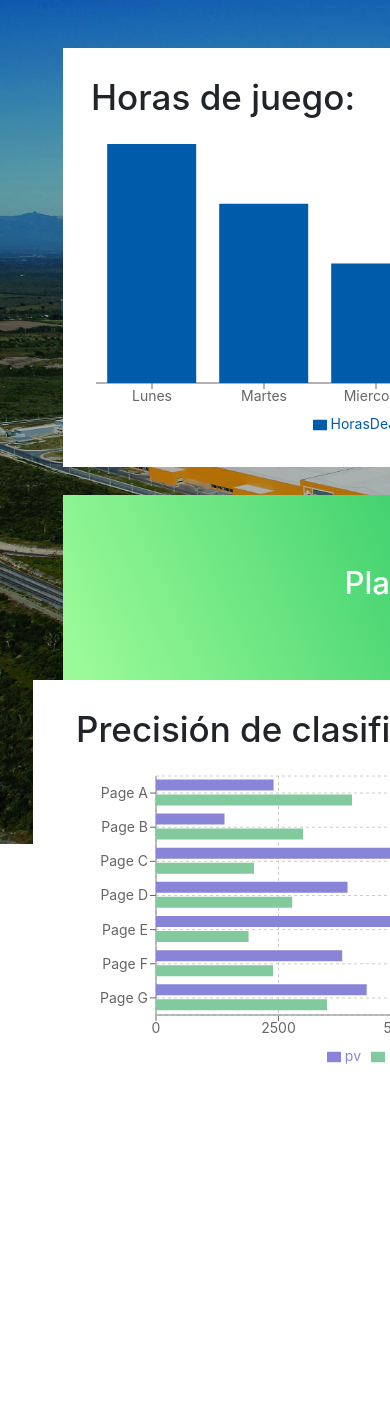
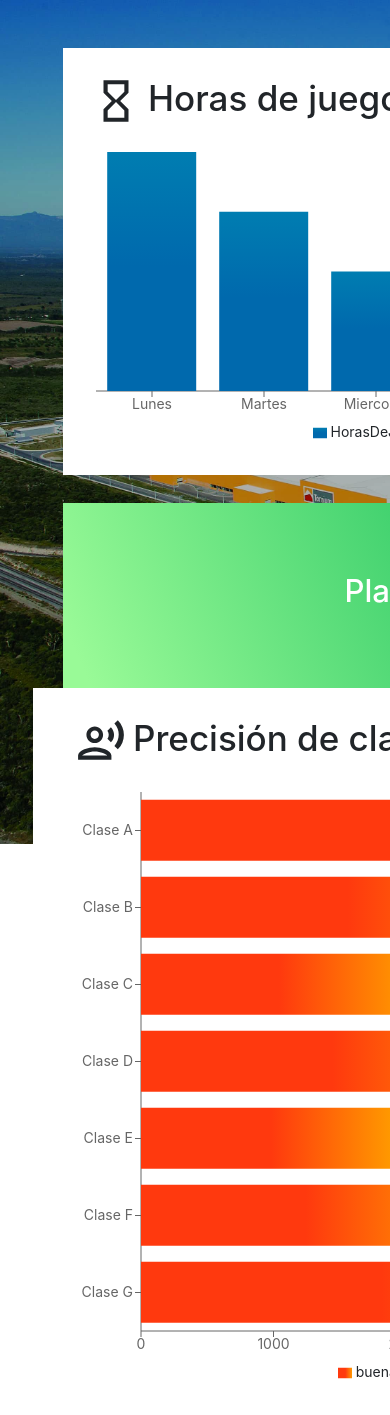
Before and after one commit to SeaWar741/OmegaSquad, a React (Create React App) app in the folder Ternium/ClientApp/: page /home in a window 390 px wide. Shown: the top 1415 px of the page. Built offline with nearby package versions, Linux system fonts and the light colour scheme.

Commit message:
finished home without responsive

```diff
--- a/Ternium/ClientApp/src/components/Home/index.js
+++ b/Ternium/ClientApp/src/components/Home/index.js
@@ -9,7 +9,7 @@ import Left from "./left";
 import { InlineIcon } from '@iconify/react';
 import sortRight from '@iconify/icons-icons8/sort-right';
 import { Bar, BarChart,XAxis,YAxis,CartesianGrid,Tooltip,ResponsiveContainer,Legend  } from 'recharts';
-
+import RecordVoiceOverOutlinedIcon from '@material-ui/icons/RecordVoiceOverOutlined';
 
 const useStyles = makeStyles((theme) =>({
     mainDiv:{
@@ -27,38 +27,38 @@ const useStyles = makeStyles((theme) =>({
 
 const data = [
     {
-      "name": "Page A",
-      "uv": 4000,
+      "name": "Clase A",
+      "buenas": 4000,
       "pv": 2400
     },
     {
-      "name": "Page B",
-      "uv": 3000,
+      "name": "Clase B",
+      "buenas": 3000,
       "pv": 1398
     },
     {
-      "name": "Page C",
-      "uv": 2000,
+      "name": "Clase C",
+      "buenas": 2000,
       "pv": 9800
     },
     {
-      "name": "Page D",
-      "uv": 2780,
+      "name": "Clase D",
+      "buenas": 2780,
       "pv": 3908
     },
     {
-      "name": "Page E",
-      "uv": 1890,
+      "name": "Clase E",
+      "buenas": 1890,
       "pv": 4800
     },
     {
-      "name": "Page F",
-      "uv": 2390,
+      "name": "Clase F",
+      "buenas": 2390,
       "pv": 3800
     },
     {
-      "name": "Page G",
-      "uv": 3490,
+      "name": "Clase G",
+      "buenas": 3490,
       "pv": 4300
     }
 ]
@@ -79,24 +79,27 @@ const Home = ({classes}) =>{
                         <Container>
                             <div>
                                 <h1 style={{paddingBottom:"1rem"}}>
-                                    <InlineIcon icon={sortRight}/>
+                                    <RecordVoiceOverOutlinedIcon style={{ fontSize: 50,marginRight:"0.5rem" }}/>
                                     Precisión de clasificación
                                 </h1>
                                 <div style={{ width: '100%', height: 600}}>
                                         <BarChart
                                             width={600}
-                                            height={300}
+                                            height={600}
                                             data={data}
                                             layout="vertical"
-                                            margin={{top: 5, right: 30, left: 20, bottom: 5}}
-                                            >
+                                        >
+                                             <defs>
+                                                <linearGradient id="buenasColor" x1="1" y1="0" x2="0" y2="0">
+                                                <stop offset="0%" stopColor="#FF9900" stopOpacity={1}/>
+                                                <stop offset="48%" stopColor="#FF390E" stopOpacity={1}/>
+                                                </linearGradient>
+                                            </defs>
                                             <XAxis type="number"/>
                                             <YAxis type="category" dataKey="name" />
-                                            <CartesianGrid strokeDasharray="3 3"/>
                                             <Tooltip/>
                                             <Legend />
-                                            <Bar dataKey="pv" fill="#8884d8" />
-                                            <Bar dataKey="uv" fill="#82ca9d" />
+                                            <Bar dataKey="buenas" fill="#8884d8" fill="url(#buenasColor)"/>
                                         </BarChart>
                                 </div>
                             </div>
--- a/Ternium/ClientApp/src/components/Home/left.js
+++ b/Ternium/ClientApp/src/components/Home/left.js
@@ -8,6 +8,7 @@ import Panel from "../Panel";
 
 import { InlineIcon } from '@iconify/react';
 import sortRight from '@iconify/icons-icons8/sort-right';
+import HourglassEmptyIcon from '@material-ui/icons/HourglassEmpty';
 import { Bar, BarChart,XAxis,YAxis,CartesianGrid,Tooltip, Legend,ResponsiveContainer } from 'recharts';
 
 
@@ -67,16 +68,22 @@ const Left = ({classes}) =>{
                     <Col>
                         <div className={classes.chartDiv}>
                             <h1 style={{paddingBottom:"1rem"}}>
-                                <InlineIcon icon={sortRight}/>
-                                Horas de juego:
+                                <HourglassEmptyIcon style={{ fontSize: 50,marginRight:"0.5rem" }} />
+                                 Horas de juego:
                             </h1>
                             <div style={{ width: '100%', height: 300 }}>
                                 <ResponsiveContainer>
                                     <BarChart data={data}>
+                                        <defs>
+                                            <linearGradient id="colorHours" x1="0" y1="0" x2="0" y2="1">
+                                            <stop offset="0%" stopColor="#007db1" stopOpacity={1}/>
+                                            <stop offset="48%" stopColor="#0069ad" stopOpacity={1}/>
+                                            </linearGradient>
+                                        </defs>
                                         <XAxis dataKey="name" />
                                         <Tooltip />
                                         <Legend />
-                                        <Bar dataKey="HorasDeJuego" fill="#005BAA" />
+                                        <Bar dataKey="HorasDeJuego" fill="url(#colorHours)" />
                                     </BarChart>
                                 </ResponsiveContainer>
                             </div>
```
